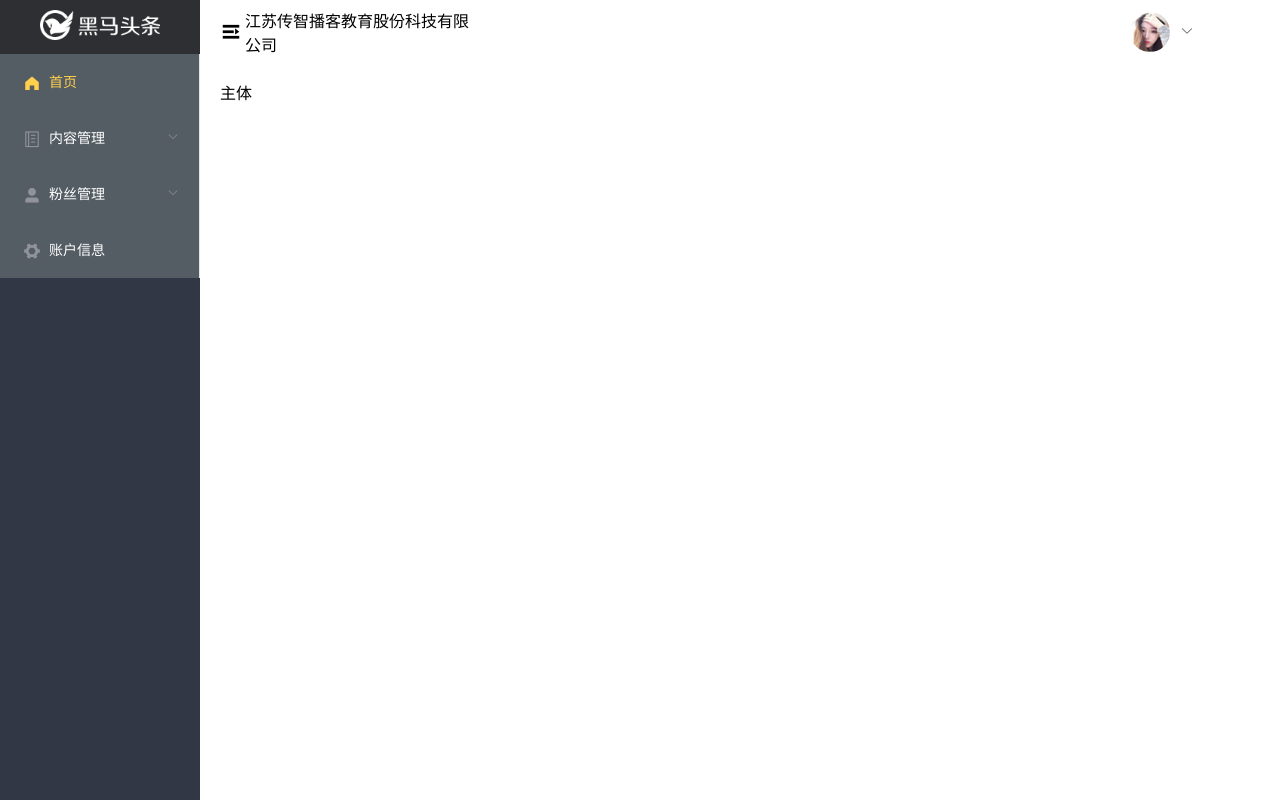
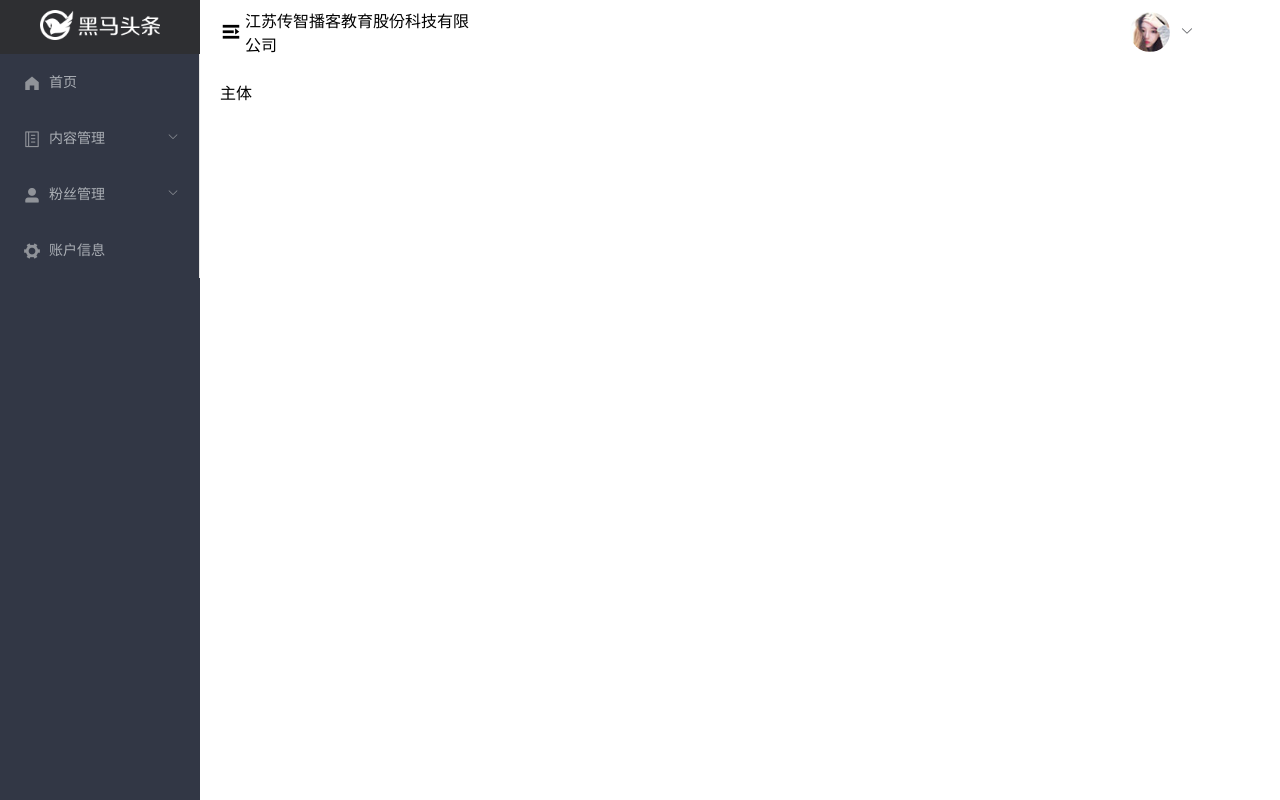
Before and after one commit to kaifeng680/Headlines-, a Vue app: page /#/ in a window 1280 px wide. Built offline with nearby package versions, Linux system fonts and the light colour scheme; no server answers.

Commit message:
主页模块-左侧导航配置路由

```diff
--- a/src/components/home/layout-aside.vue
+++ b/src/components/home/layout-aside.vue
@@ -3,14 +3,8 @@
     <div class="asideimg">
       <img src="../../assets/img/logo_admin.png" alt />
     </div>
-    <el-menu
-      default-active="2"
-      class="el-menu-vertical-demo"
-      background-color="#545c64"
-      text-color="#fff"
-      active-text-color="#ffd04b"
-    >
-      <el-menu-item index="2">
+    <el-menu background-color="#323745" text-color="#abafb5" active-text-color="#ffd04b" router>
+      <el-menu-item index="/">
         <i class="el-icon-s-home"></i>
         <span slot="title">首页</span>
       </el-menu-item>
@@ -19,23 +13,23 @@
           <i class="el-icon-notebook-2"></i>
           <span>内容管理</span>
         </template>
-        <el-menu-item>发表文章</el-menu-item>
-        <el-menu-item>内容列表</el-menu-item>
-        <el-menu-item>素材管理</el-menu-item>
-        <el-menu-item>评论列表</el-menu-item>
+        <el-menu-item index="/home/publish">发表文章</el-menu-item>
+        <el-menu-item index="/home/articles">内容列表</el-menu-item>
+        <el-menu-item index="/home/comment">评论管理</el-menu-item>
+        <el-menu-item index="/home/material">素材管理</el-menu-item>
       </el-submenu>
-      <el-submenu index="fansdata">
+      <el-submenu index="2">
         <template slot="title">
           <i class="el-icon-user-solid"></i>
           <span>粉丝管理</span>
         </template>
-        <el-menu-item>图文数据</el-menu-item>
-        <el-menu-item>粉丝概况</el-menu-item>
-        <el-menu-item>粉丝画像</el-menu-item>
-        <el-menu-item>粉丝列表</el-menu-item>
+        <el-menu-item index="/home/fansdata">图文数据</el-menu-item>
+        <el-menu-item index="/home/fansinfo">粉丝概况</el-menu-item>
+        <el-menu-item index="/home/fanslist">粉丝列表</el-menu-item>
+        <el-menu-item index="/home/fansimg">粉丝画像</el-menu-item>
       </el-submenu>
 
-      <el-menu-item>
+      <el-menu-item index="/home/account">
         <i class="el-icon-s-tools"></i>
         <span slot="title">账户信息</span>
       </el-menu-item>
```
